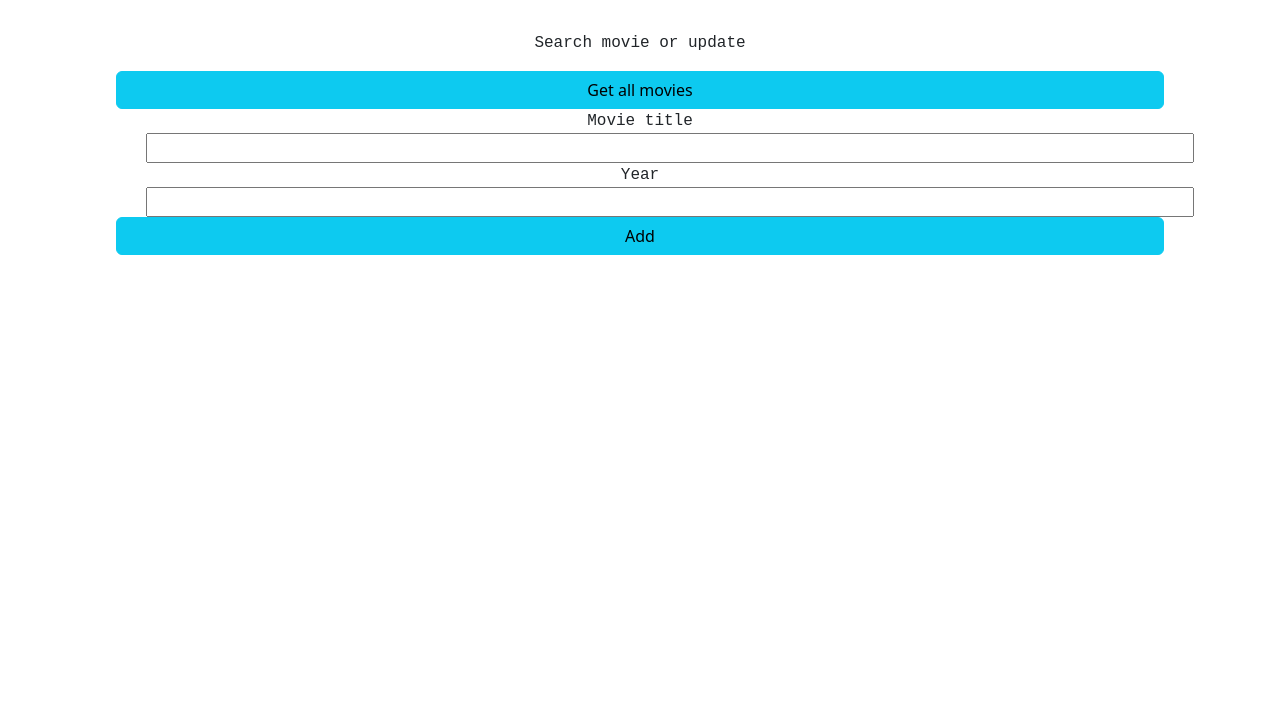
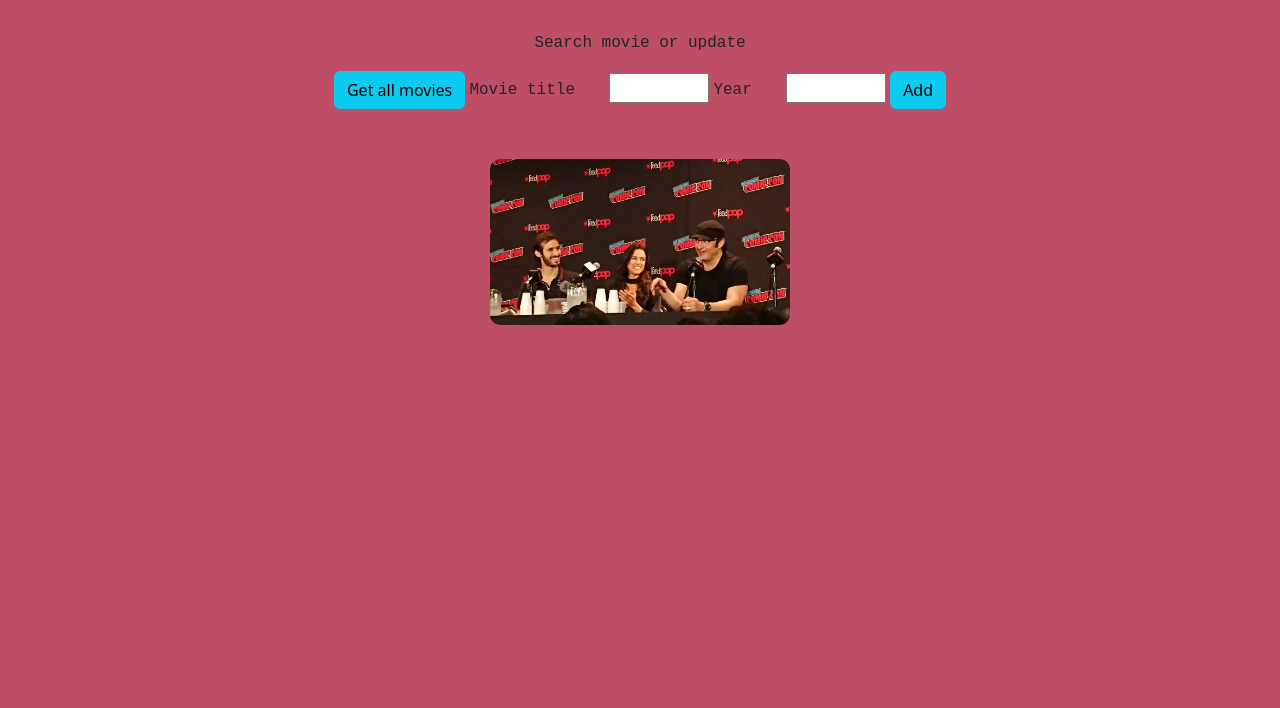
Before and after one commit to niemistaru/restapi, a website: page index.html in a window 1280 px wide. Shown: the part 92-800 px from the top of the page. Drawn offline with nearby package versions, Linux system fonts and the light colour scheme.

Commit message:
Stilisoinnit

```diff
--- a/index.html
+++ b/index.html
@@ -19,7 +19,7 @@
       <h1 class="paaotsikko" id="newM">Rodriguez Kingdom</h1>
       <p>Search movie or update</p>
             <form method="post" >
-                <div class="row mb-3">
+                <div>
                     <button id="getall" class="btn btn-info"action="/api/getall">Get all movies</button>
                     <label for="title">Movie title</label>
                     <input type="title" class="title1" id="movieTitle">
@@ -30,11 +30,10 @@
                 </div>
                 <div id="results">
 
+              </form>
+    </div>
 
-
-              </form>
-
-    </div>
+    <img src="Rodriguez.jpg" alt="Robert Rodriguez in New York Comic con 2018." width="300px">
 
     <script>
 
--- a/style.css
+++ b/style.css
@@ -1,21 +1,21 @@
 
-
-  main {
+ body {
+    background-color: #BD4E66;
+ }
+ img {
+    vertical-align: middle;
+    margin-top: 50px;
+    border-radius: 10px;
+ }
+ main {
     background-color: #C688CB;
     color: #011638;
-    width: 75%;
   }
-  h1, h2, h3, h4, h5, h6 {
+  h1 {
     font-family: 'BioRhyme', serif;
     text-align: left;
   }
   p, label, span, a {
-    font-family: 'Space Mono', monospace;
-  }
-
-  li {
-    margin-bottom: 12px;
-    text-align: left;
     font-family: 'Space Mono', monospace;
   }
 
@@ -37,15 +37,6 @@
 
 
 
-
-    @media only screen and (max-width: 600px) {
-        main, .sivupalkki {width: 100%;}
-    }
-
-
-
-
-/********************** NEW MESSAGE**************************/
 #newM {
     font-family: 'BioRhyme', serif;
     text-align: center;
@@ -60,5 +51,11 @@
 }
 .title1 {
     margin-left: 30px;
+    max-width: 100px;
 
 }
+
+.btn.btn-info {
+    max-width: 30%;
+    align-items: center;
+}
```
Also changed, not shown: Rodriguez.jpg (added).
